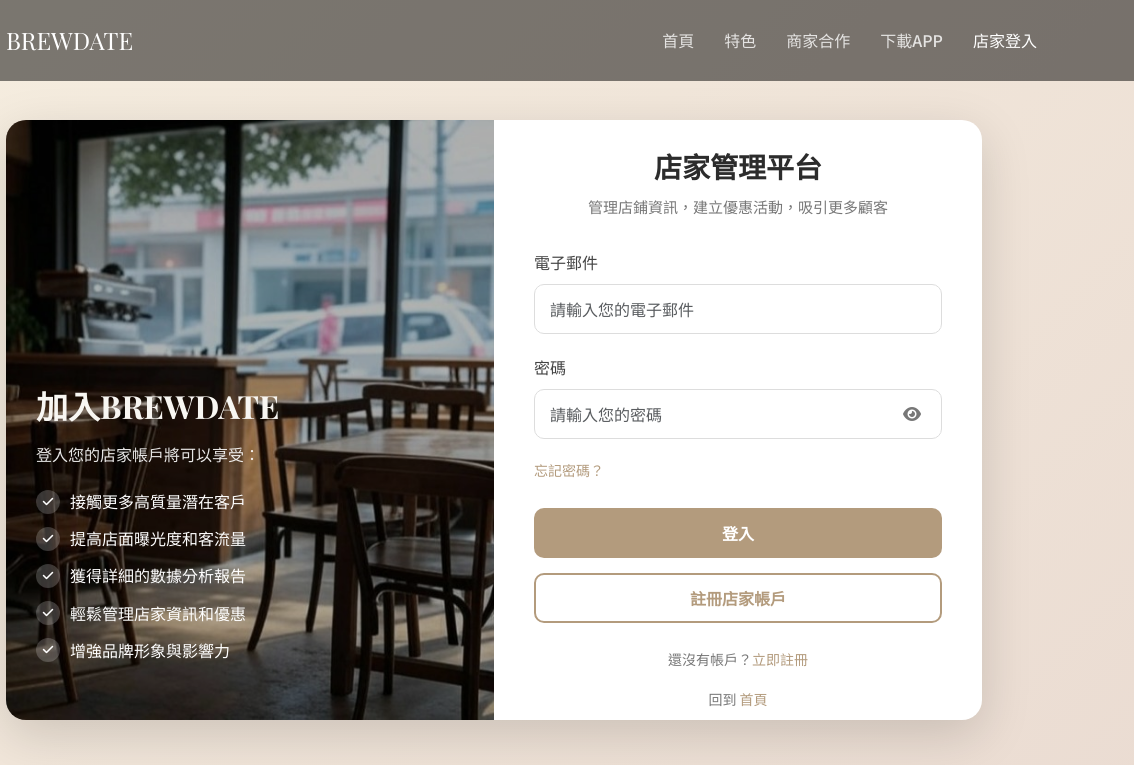
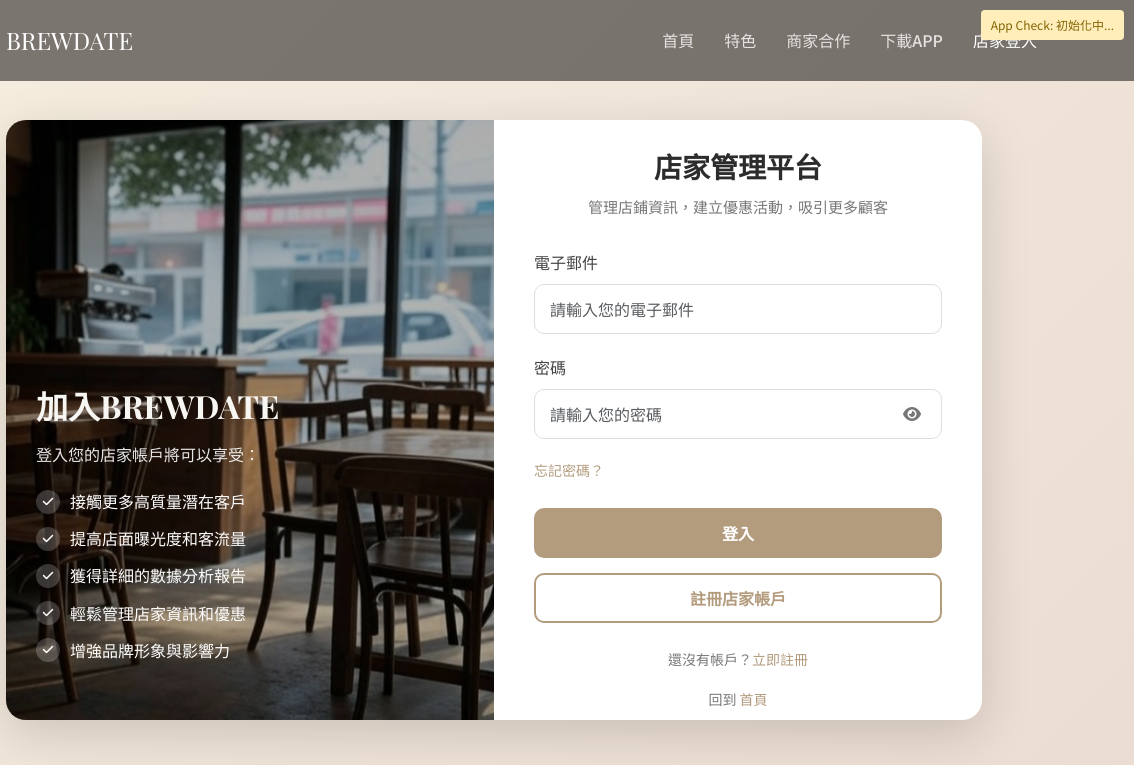
Before and after one commit to qwe123w321/qwe123w321.github.io, a plain HTML site: page business-login.html in a window 1280 px wide. Shown: the top 765 px of the page, 146-1280 px from the left. Drawn offline with nearby package versions, Linux system fonts and the light colour scheme; no server answers; a web font is replaced by a local one.

Commit message:
Update business-login.html

```diff
--- a/business-login.html
+++ b/business-login.html
@@ -187,7 +187,7 @@
 </head>
 <body>
     <!-- 在頁面頂部添加 App Check 狀態指示器 -->
-    <!-- <div id="appCheckStatus" class="initializing style="display: none !important;">App Check: 初始化中...</div> -->
+    <div id="appCheckStatus" class="initializing style="display: none !important;">App Check: 初始化中...</div>
     <!-- 導航欄 -->
     <nav class="navbar navbar-expand-lg navbar-dark fixed-top">
         <div class="container">
```
